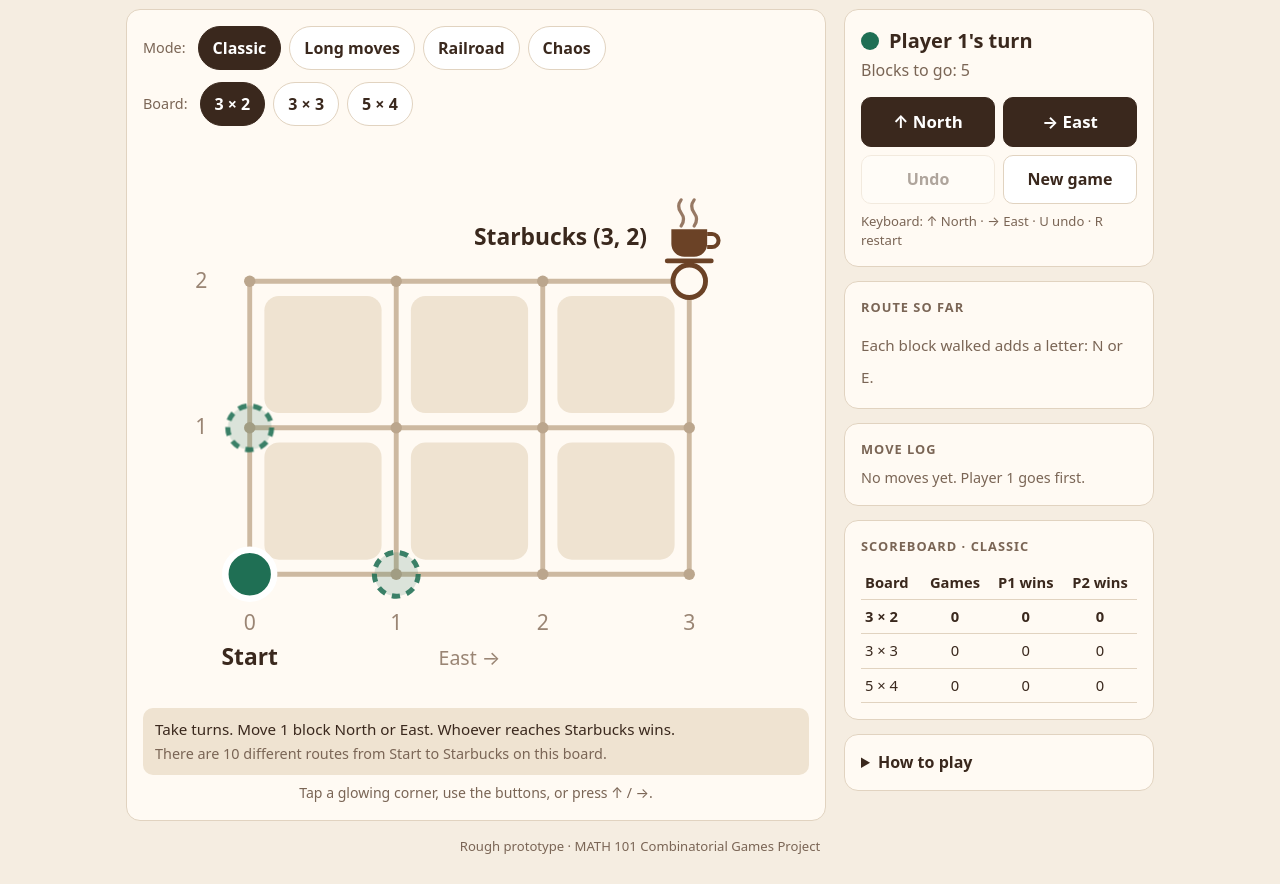
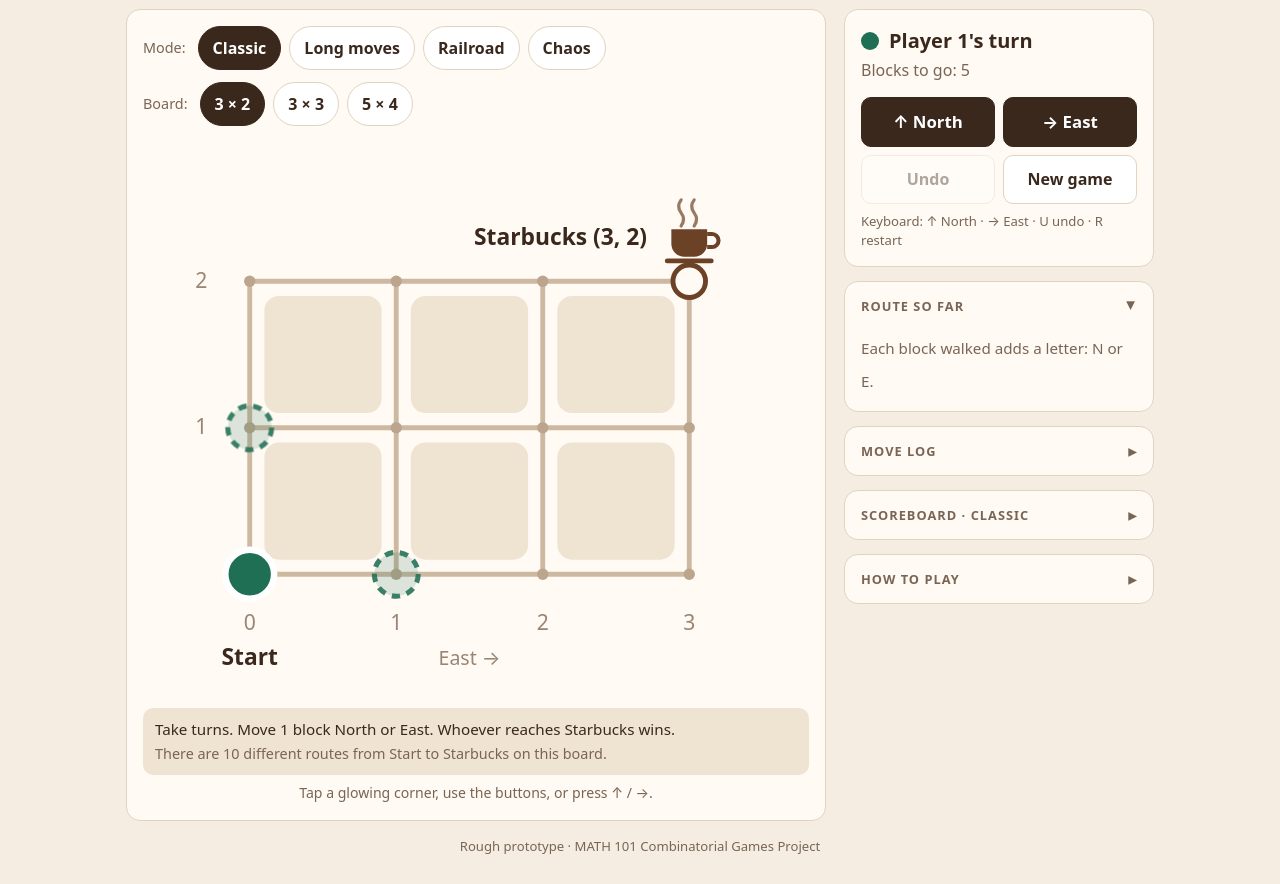
Before and after one commit to dschell3/coffee-shop-expedition, a plain HTML site: page v2/index.html in a window 1280 px wide. Shown: the part 127-1011 px from the top of the page. Drawn offline with Linux system fonts and the light colour scheme.

Commit message:
Make side panels collapsible

```diff
--- a/v2/index.html
+++ b/v2/index.html
@@ -159,8 +159,20 @@
   th:first-child, td:first-child { text-align: left; }
   tr.current td { font-weight: 700; }
 
-  details summary { cursor: pointer; font-weight: 600; }
-  details ol { padding-left: 20px; margin: 8px 0 0; font-size: 0.93rem; }
+  /* Collapsible side cards. The heading is the tap target. */
+  .fold { padding: 0; }
+  .fold > summary {
+    list-style: none; cursor: pointer; display: flex; align-items: center; justify-content: space-between;
+    gap: 8px; min-height: 48px; padding: 0 16px; border-radius: 14px;
+  }
+  .fold > summary::-webkit-details-marker { display: none; }
+  .fold > summary h2 { margin: 0; }
+  .fold > summary::after { content: '▸'; color: var(--muted); font-size: 1.1rem; transition: transform .2s; }
+  .fold[open] > summary::after { transform: rotate(90deg); }
+  @media (prefers-reduced-motion: reduce) { .fold > summary::after { transition: none; } }
+  .fold > summary:focus-visible { outline: 3px solid var(--p1); outline-offset: -3px; }
+  .fold > .body { padding: 0 16px 16px; }
+  .fold ol:not(#log) { padding-left: 20px; margin: 0; font-size: 0.93rem; }
   footer { text-align: center; color: var(--muted); font-size: 0.82rem; padding-top: 16px; }
 </style>
 </head>
@@ -207,36 +219,42 @@
         </div>
       </section>
 
-      <section class="card">
-        <h2>Route so far</h2>
+      <details class="card fold" open>
+        <summary><h2>Route so far</h2></summary>
+        <div class="body">
           <div class="word" id="word"></div>
-      </section>
+        </div>
+      </details>
 
-      <section class="card">
-        <h2>Move log</h2>
+      <details class="card fold">
+        <summary><h2>Move log</h2></summary>
+        <div class="body">
           <ol id="log"></ol>
           <p class="muted" id="logEmpty">No moves yet. Player 1 goes first.</p>
-      </section>
+        </div>
+      </details>
 
-      <section class="card">
-        <h2 id="scoreTitle">Scoreboard</h2>
+      <details class="card fold">
+        <summary><h2 id="scoreTitle">Scoreboard</h2></summary>
+        <div class="body">
           <table>
             <thead><tr><th>Board</th><th>Games</th><th>P1 wins</th><th>P2 wins</th><th id="drawHead" hidden>Nobody</th></tr></thead>
             <tbody id="scores"></tbody>
           </table>
-      </section>
+        </div>
+      </details>
 
-      <section class="card">
-        <details>
-          <summary>How to play</summary>
+      <details class="card fold">
+        <summary><h2>How to play</h2></summary>
+        <div class="body">
           <ol>
             <li>The token starts at the bottom-left corner. The coffee shop is at the top-right corner.</li>
             <li>Players take turns. Player 1 goes first.</li>
             <li>On your turn, move one block North (↑) or East (→). No diagonals and no going back.</li>
             <li>Whoever moves the token into the coffee shop wins.</li>
           </ol>
+        </div>
       </details>
-      </section>
     </aside>
   </main>
 
```
Lines whose indentation alone changed are shown as unchanged.
